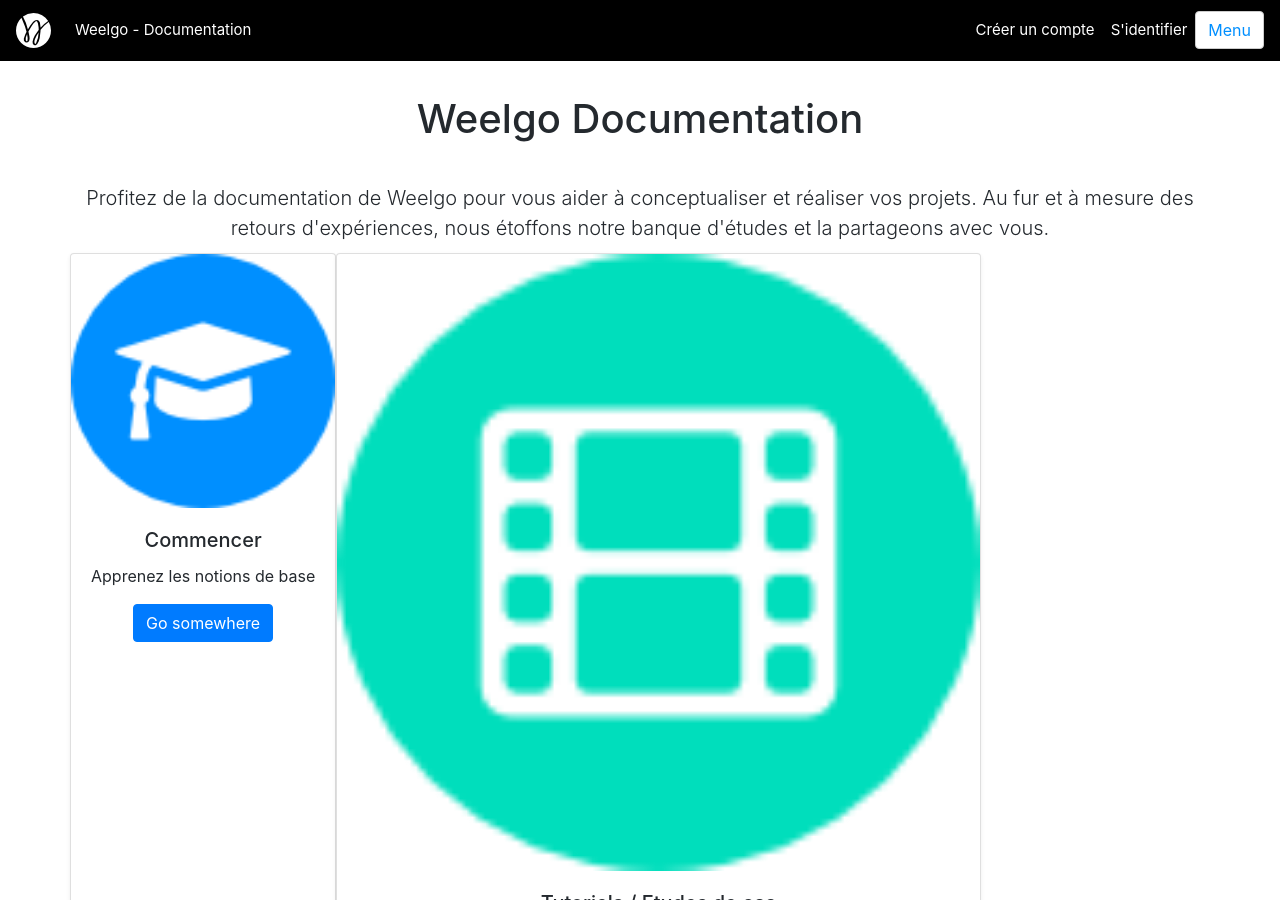
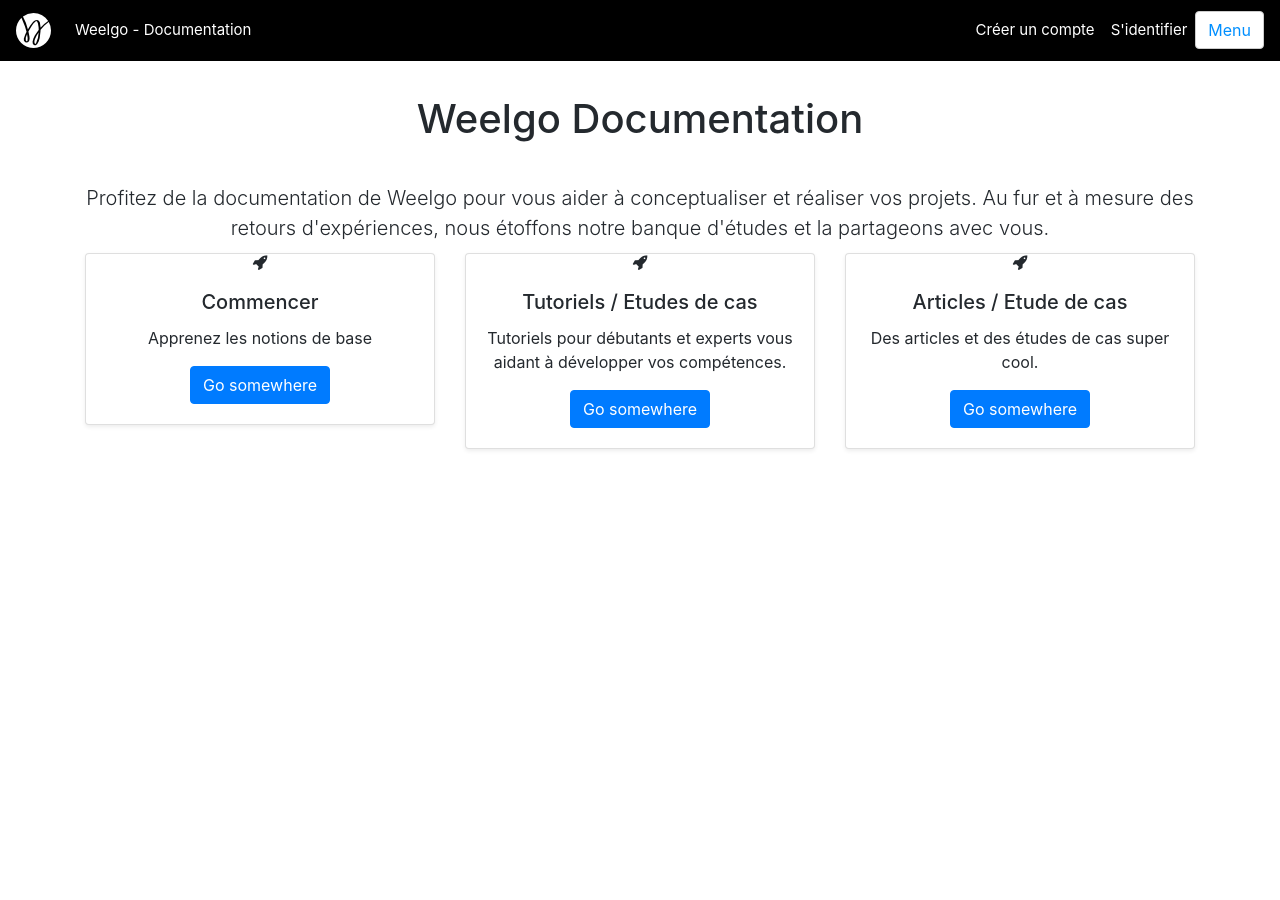
Before and after one commit to Weelgo/weelgo.github.io, a Jekyll site: the page built from fr/index.html, in a window 1280 px wide and 900 px high. Built offline with Jekyll 4.4.1, drawn with Linux system fonts in a browser that asks for light colours.

Commit message:
Amélioration

```diff
--- a/_layouts/main_index_fr.html
+++ b/_layouts/main_index_fr.html
@@ -22,11 +22,10 @@
 		<div class="row">
 
 			{% for lev1 in site.data.sitemap_fr %}
-			<div class="card-deck">
+			<div class="col-md-4">
 
-				<div class="card shadow-sm text-center">
-					<img class="img-responsive" style="display: inline;" alt=""
-						src="/fr/img/{{ lev1.thumbnail }}">
+				<div class="card mb-4 shadow-sm text-center">
+					<i class="fa fa-rocket" aria-hidden="true"></i>
 					<div class="card-body">
 						<h5 class="card-title">{{ lev1.name }}</h5>
 						<p class="card-text">{{ lev1.description }}</p>
```
